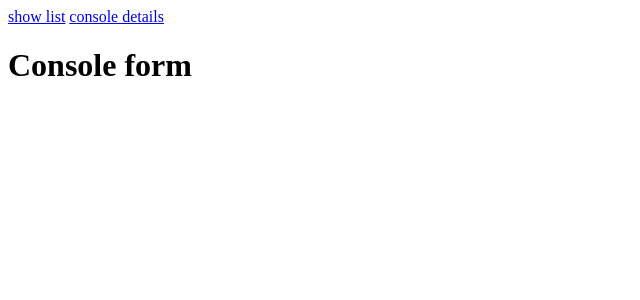
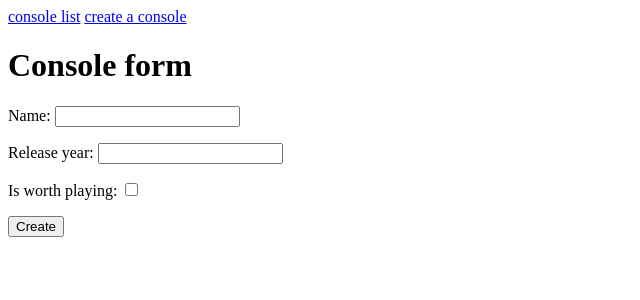
Before and after one commit to Taeiko/django-crud-lab, a Django app: page /consoles/create/ in a window 1280 px wide. Shown: the top 300 px of the page, without its empty margins (0-640 px from the left). Run offline with Django 5.2, Linux system fonts and the light colour scheme.

Commit message:
AAAAAH I DID SOMETHING

```diff
--- a/main_app/templates/base.html
+++ b/main_app/templates/base.html
@@ -9,8 +9,9 @@
 <body>
     <nav>
         {% comment %} this grabs the name from the urls.py {% endcomment %}
-        <a href="{%url 'console_list'%}">show list</a>
-        <a href="{%url 'create'%}">console details</a>
+        <a href="{%url 'console_list'%}">console list</a>
+        <a href="{%url 'create'%}">create a console</a>
+
     </nav>
 
     {% block body%}
--- a/main_app/templates/game-consoles/console_details.html
+++ b/main_app/templates/game-consoles/console_details.html
@@ -1,6 +1,6 @@
 {% extends "base.html" %}
 
-{% block content %}
+{% block body %}
 <h1>Console details</h1>
 <h2>Console: {{console.name}}</h2>
 <h3>Release year: {{console.release_year}}</h3>
--- a/main_app/templates/game-consoles/console_form.html
+++ b/main_app/templates/game-consoles/console_form.html
@@ -1,5 +1,9 @@
 {% extends "base.html" %}
 {%block body%}
 <h1>Console form</h1>
-
+<form method='post'>
+    {% csrf_token %}
+    {{form.as_p}}
+    <button type='submit'>{{form.instance.pk|yesno:'Update,Create'}}</button>
+</form>
 {% endblock %}
--- a/main_app/templates/game-consoles/console_list.html
+++ b/main_app/templates/game-consoles/console_list.html
@@ -4,6 +4,6 @@
 {% block body%}
 <h1>Console list</h1>
 {%for console in consoles%}
-<a href="{%url 'console_list'%}">{{console.name}}</a>
+<a href="{%url 'console_details' pk=console.pk %}">{{console.name}}</a>
 {% endfor %}
 {% endblock %}
--- a/main_app/urls.py
+++ b/main_app/urls.py
@@ -5,6 +5,6 @@ from . import views
 # these are the actual urls. the name is a reference that takes us to that url we just made.
 urlpatterns = [
       path('consoles/list/', views.all_consoles, name='console_list'),
-      # path('consoles/<int:pk>/details/', views.console_details, name='console_details'),
+      path('consoles/<int:pk>/details/', views.console_details, name='console_details'),
       path('consoles/create/', views.console_create, name='create')
 ]
--- a/main_app/views.py
+++ b/main_app/views.py
@@ -8,8 +8,8 @@ def all_consoles(request):
     consoles = Console.objects.all()
     return render (request, 'game-consoles/console_list.html',{'consoles': consoles})
 
-def console_details(request):
-    console = Console.objects.get()
+def console_details(request, pk):
+    console = Console.objects.get(pk=pk)
     return render(request, 'game-consoles/console_details.html',{'console':console} )
 
 
@@ -17,8 +17,8 @@ def console_create(request):
     if request.method=="POST":
         form = ConsoleForm(request.POST)
         if form.is_valid():
-            console = form.save
-        return redirect('conosole_details', pk=console.pk)
+            console = form.save()
+        return redirect('console_details', pk=console.pk)
     else:
         form = ConsoleForm()
     return render (request, 'game-consoles/console_form.html',{"form" : form})
```
